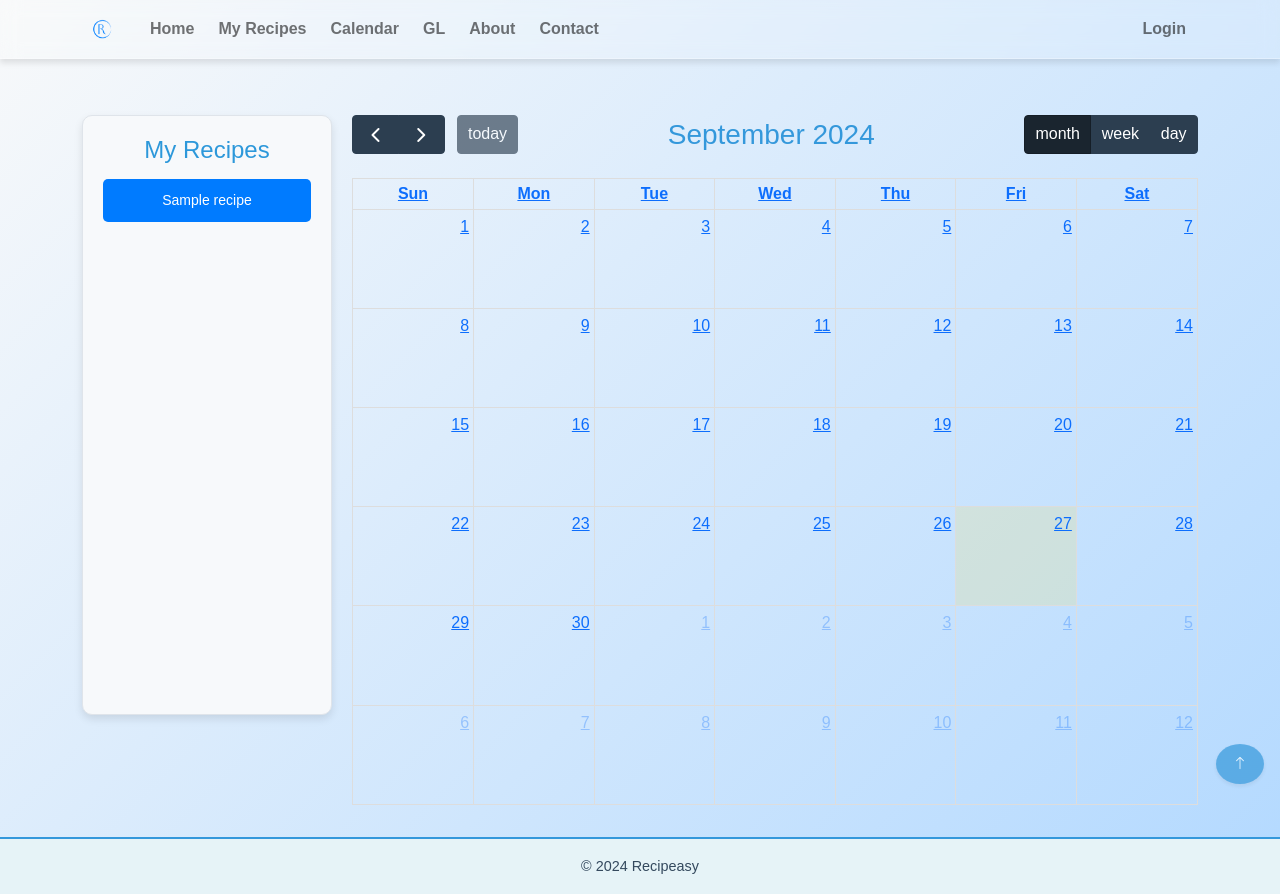
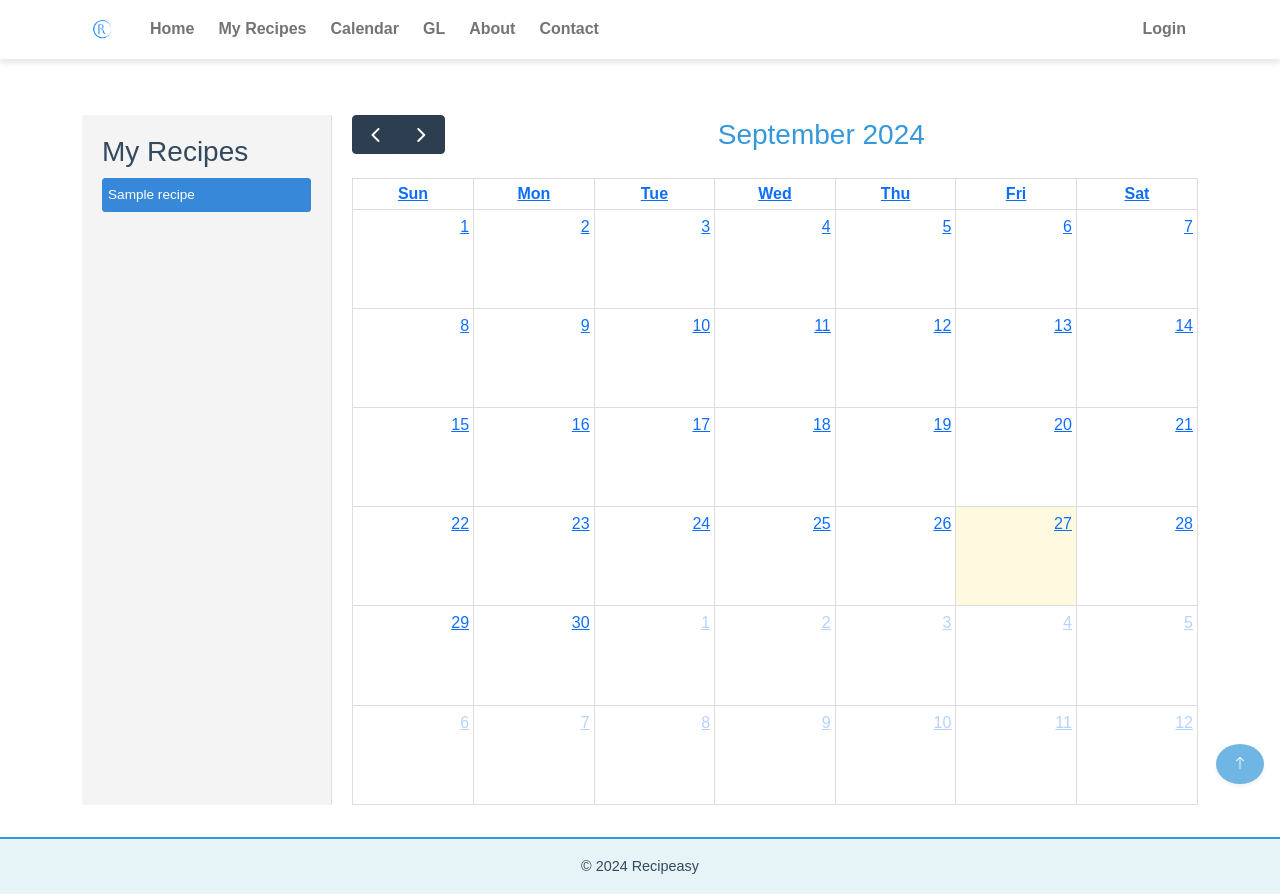
Before and after one commit to Abiram116/Recipeasy, a Django app: template recipe_app/recipes/templates/calendar.html in a window 1280 px wide. Run offline with Django 3.2, Linux system fonts and the light colour scheme; the template is opened without the code that fills it: most values are stand-ins (such as "Sample title", 1, 10 or a date in 2020); lists and menus that the app fills with data are empty; some libraries are stand-ins or nearby versions.

Commit message:
Fixed Calendar

```diff
--- a/recipe_app/recipes/static/css/styles.css
+++ b/recipe_app/recipes/static/css/styles.css
@@ -3,8 +3,7 @@
     --secondary-color: #2ecc71;
     --accent-color: #e74c3c;
 
-    --background-start: #f8f9fa; /* Very light grayish blue (unchanged) */
-    --background-end: #b3d9ff;   /* Darker sky blue */
+    --background-color: #ffffff; /* White background */
 
     --text-color: #34495e;
     --card-background: rgba(255, 255, 255, 0.9);
@@ -19,7 +18,7 @@
 /* Global Styles */
 body {
     font-family: 'Arial', sans-serif;
-    background: linear-gradient(135deg, var(--background-start), var(--background-end));
+    background-color: var(--background-color); /* White background */
     color: var(--text-color);
     margin: 0;
     padding: 0;
--- a/recipe_app/recipes/templates/calendar.html
+++ b/recipe_app/recipes/templates/calendar.html
@@ -1,7 +1,11 @@
 {% extends 'base.html' %}
 
-{% block title %}
-Recipe Calendar
+{% block title %}Recipe Calendar{% endblock %}
+
+{% block extra_head %}
+<link href='https://cdn.jsdelivr.net/npm/fullcalendar@5.10.2/main.min.css' rel='stylesheet' />
+<script src='https://cdn.jsdelivr.net/npm/fullcalendar@5.10.2/main.min.js'></script>
+<script src="https://code.jquery.com/jquery-3.6.0.min.js"></script>
 {% endblock %}
 
 {% block content %}
@@ -9,17 +13,13 @@
     <!-- Sidebar for My Recipes -->
     <div id="my-recipes">
         <h3>My Recipes</h3>
-        <ul id="recipe-list">
+        <div id="external-events">
             {% for recipe in my_recipes %}
-                <li>
-                    <button class="draggable-recipe"
-                            data-recipe-id="{{ recipe.id }}"
-                            draggable="true">
-                        {{ recipe.name }}
-                    </button>
-                </li>
+                <div class='fc-event fc-h-event fc-daygrid-event fc-daygrid-block-event' data-recipe-id='{{ recipe.id }}'>
+                    <div class='fc-event-main'>{{ recipe.name }}</div>
+                </div>
             {% endfor %}
-        </ul>
+        </div>
     </div>
 
     <!-- Calendar Container -->
@@ -28,130 +28,137 @@
     </div>
 </div>
 
+<script>
+    document.addEventListener('DOMContentLoaded', function() {
+        var calendarEl = document.getElementById('calendar');
+        var Draggable = FullCalendar.Draggable;
+
+        new Draggable(document.getElementById('external-events'), {
+            itemSelector: '.fc-event',
+            eventData: function(eventEl) {
+                return {
+                    title: eventEl.innerText,
+                    recipeId: eventEl.getAttribute('data-recipe-id')
+                };
+            }
+        });
+
+        var calendar = new FullCalendar.Calendar(calendarEl, {
+            initialView: 'dayGridMonth',
+            headerToolbar: {
+                left: 'prev,next',
+                center: 'title',
+                right: ''
+            },
+            editable: true,
+            droppable: true,
+            events: '{% url "get_recipe_schedule" %}',  // Load events from the server
+            displayEventTime: false,
+            eventReceive: function(info) {
+                saveEvent(info.event);
+            },
+            eventDrop: function(info) {
+                saveEvent(info.event);
+            },
+            eventContent: function(arg) {
+                return {
+                    html: `
+                        <div class="fc-event-main">
+                            ${arg.event.title}
+                            <span class="remove-event" style="cursor:pointer;float:right;margin-right:5px;">×</span>
+                        </div>
+                    `
+                };
+            },
+            eventClick: function(info) {
+                if ($(info.el).find('.remove-event').is(event.target)) {
+                    removeEvent(info.event);
+                }
+            }
+        });
+
+        calendar.render();
+
+        function saveEvent(event) {
+            var localStartDate = event.startStr.split('T')[0];  // Extract date directly
+
+            $.ajax({
+                url: '{% url "save_recipe_schedule" %}',
+                type: 'POST',
+                data: JSON.stringify({
+                    recipeId: event.extendedProps.recipeId,
+                    startTime: localStartDate,
+                    eventId: event.id
+                }),
+                contentType: 'application/json; charset=utf-8',
+                dataType: 'json',
+                success: function(response) {
+                    if (response.id) {
+                        event.remove();
+                        calendar.addEvent({
+                            id: response.id,
+                            title: event.title,
+                            start: response.startTime,
+                            allDay: true,
+                            extendedProps: {
+                                recipeId: event.extendedProps.recipeId
+                            }
+                        });
+                    }
+                },
+                error: function(error) {
+                    console.log('Error saving event:', error);
+                    calendar.refetchEvents();
+                }
+            });
+        }
+
+
+        function removeEvent(event) {
+            $.ajax({
+                url: '{% url "remove_recipe_schedule" %}',
+                type: 'POST',
+                data: JSON.stringify({
+                    eventId: event.id
+                }),
+                contentType: 'application/json; charset=utf-8',
+                dataType: 'json',
+                success: function(response) {
+                    if (response.success) {
+                        event.remove();
+                    }
+                },
+                error: function(error) {
+                    console.log('Error removing event:', error);
+                }
+            });
+        }
+    });
+</script>
+
 <style>
-    /* Main container */
     #calendar-container {
         flex: 1;
         margin-left: 20px;
     }
 
-    /* My Recipes Sidebar */
     #my-recipes {
         width: 250px;
-        background-color: #f7f9fb;
-        border: 1px solid #dfe4ea;
         padding: 20px;
-        box-shadow: 0px 4px 8px rgba(0, 0, 0, 0.1);
-        border-radius: 10px;
-        max-height: 600px;
-        overflow-y: auto;
+        background: #f4f4f4;
+        border-right: 1px solid #ddd;
     }
 
-    #my-recipes h3 {
-        text-align: center;
-        font-size: 1.5em;
-        margin-bottom: 15px;
-        color: #2d98da;
+    #external-events .fc-event {
+        margin: 10px 0;
+        padding: 5px;
+        background: #3788d8;
+        color: #fff;
+        cursor: pointer;
     }
 
-    #recipe-list {
-        list-style: none;
-        padding: 0;
-        margin: 0;
-    }
-
-    #recipe-list li {
-        margin-bottom: 10px;
-    }
-
-    .draggable-recipe {
-        padding: 10px 15px;
-        border: none;
-        background-color: #007bff;
-        color: white;
-        border-radius: 5px;
-        cursor: grab;
-        font-size: 14px;
-        width: 100%;
-    }
-
-    .draggable-recipe:active {
-        cursor: grabbing;
-    }
-
-    /* Calendar styles */
-    #calendar {
-        max-width: 1000px;
-        margin: 0 auto;
+    .remove-event:hover {
+        color: red;
     }
 </style>
-
-<script>
-    document.addEventListener('DOMContentLoaded', function() {
-        var calendarEl = document.getElementById('calendar');
-
-        // Initialize FullCalendar
-        var calendar = new FullCalendar.Calendar(calendarEl, {
-            initialView: 'dayGridMonth',
-            editable: true,
-            droppable: true,  // Allow drag-and-drop onto the calendar
-            headerToolbar: {
-                left: 'prev,next today',
-                center: 'title',
-                right: 'dayGridMonth,timeGridWeek,timeGridDay'
-            },
-            drop: function(info) {
-                // Get the recipe ID from the dragged element
-                var recipeId = info.draggedEl.getAttribute('data-recipe-id');
-                var recipeName = info.draggedEl.textContent;  // Corrected variable name
-                var date = info.dateStr; // The date on which it was dropped
-
-                // Create a datetime string (e.g., 2024-09-30T00:00:00)
-                var datetime = date + 'T00:00:00';  // Set time to midnight
-
-                // Add the recipe as a new event to the calendar
-                calendar.addEvent({
-                    title: recipeName,
-                    start: datetime, // Use datetime instead of date
-                    allDay: true,
-                    extendedProps: {
-                        recipeId: recipeId
-                    }
-                });
-
-                // Optionally: Send an AJAX request to save this scheduled event in the backend
-                saveRecipeToDate(recipeId, datetime);  // Pass datetime here
-            }
-        });
-        calendar.render();
-
-        // Make each recipe in the list draggable
-        var recipeItems = document.querySelectorAll('.draggable-recipe');
-        recipeItems.forEach(function(item) {
-            item.addEventListener('dragstart', function(e) {
-                // Set the dataTransfer object with recipe ID
-                e.dataTransfer.setData('text/plain', item.getAttribute('data-recipe-id'));
-            });
-        });
-
-        // Function to schedule a recipe in the backend
-        function saveRecipeToDate(recipeId, datetime) {
-            $.ajax({
-                url: '/schedule_recipe/',  // Backend endpoint for scheduling
-                method: 'POST',
-                data: {
-                    'recipe_id': recipeId,
-                    'datetime': datetime,  // Send datetime to backend
-                    'csrfmiddlewaretoken': '{{ csrf_token }}'  // Include CSRF token for Django forms
-                },
-                success: function(response) {
-                    console.log("Recipe scheduled successfully!");
-                },
-                error: function(error) {
-                    console.error("Failed to schedule recipe:", error);
-                }
-            });
-        }
-    });
-</script>
 {% endblock %}
```
Also changed, not shown: recipe_app/recipes/templates/schedule_recipe.html (deleted, +0 -12 lines), recipe_app/recipes/urls.py (+9 -3 lines), recipe_app/recipes/views.py (+76 -91 lines), recipe_app/db.sqlite3.
